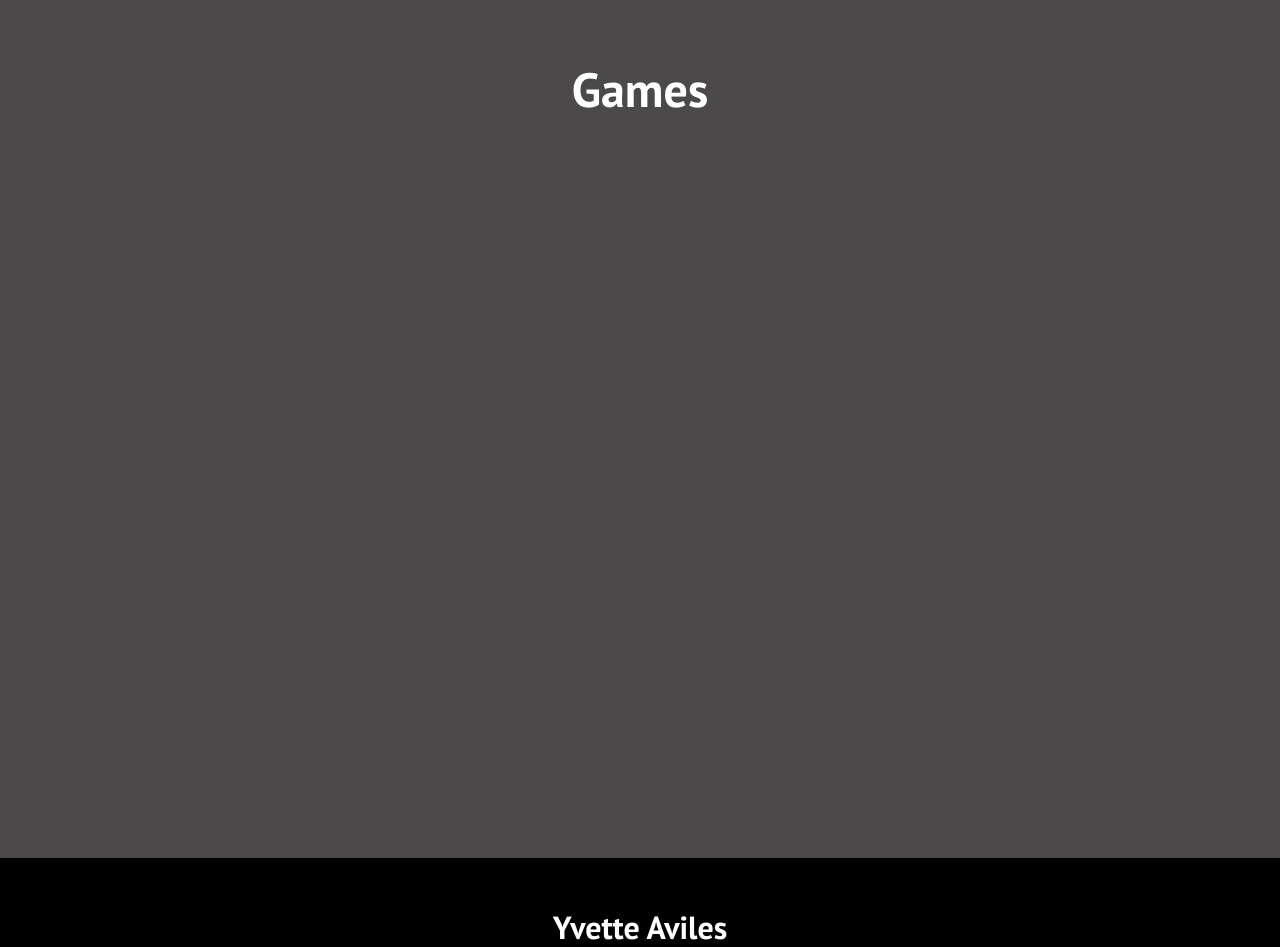
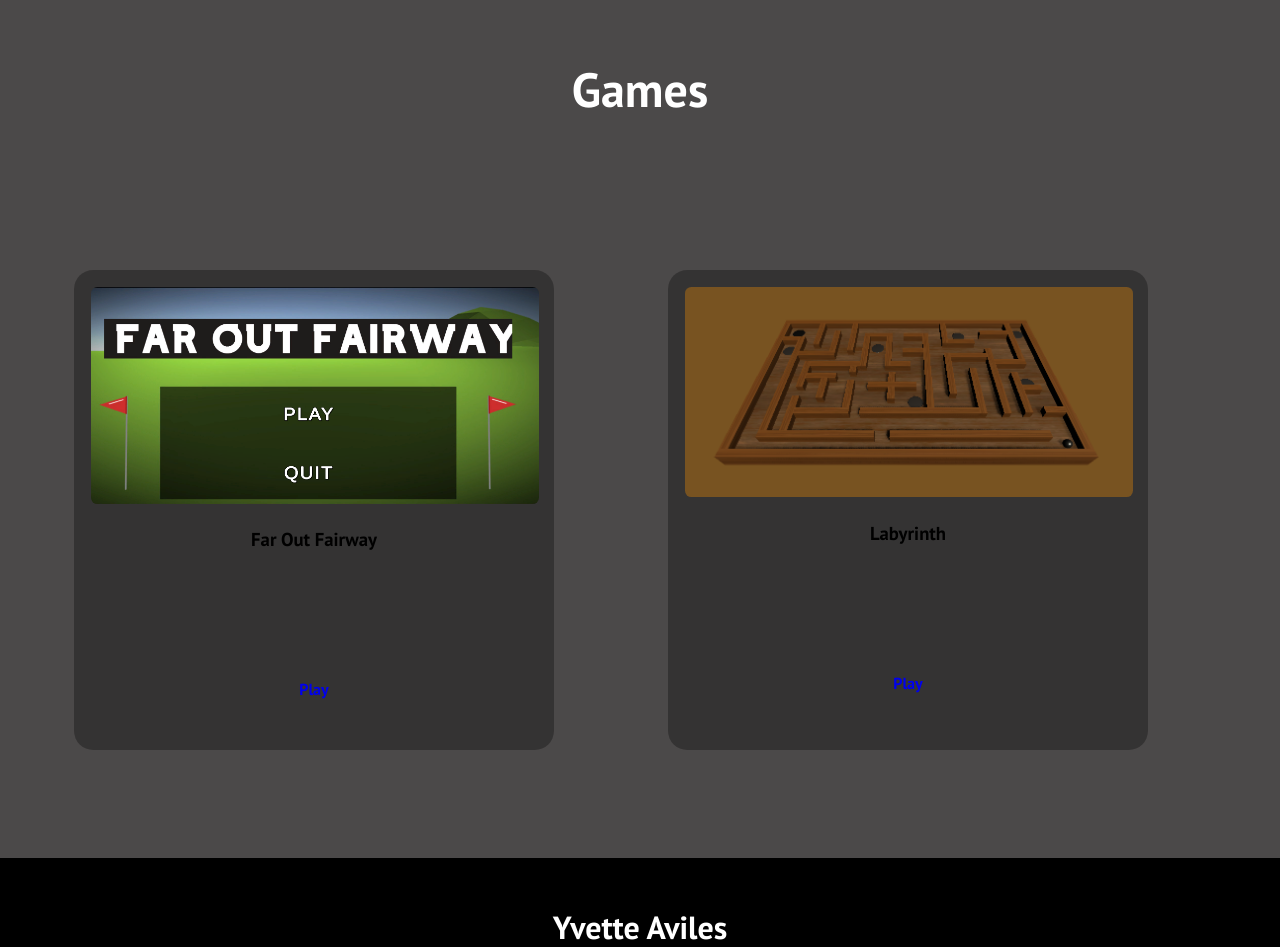
Before and after one commit to mbarto202/react-dg-website, a React (Create React App) app: page / in a window 1280 px wide. Shown: the part 2400-3347 px from the top of the page. Built offline with nearby package versions, Linux system fonts and the light colour scheme; the HTML template or start-up script is replaced by a standard one.

Commit message:
copied over games from uni

```diff
--- a/src/components/games/Games.jsx
+++ b/src/components/games/Games.jsx
@@ -1,10 +1,33 @@
 import React from 'react'
 import './games.css'
+import IMG1 from '../../assets/demo-pic.png'
+import IMG3 from '../../assets/demo-pic3.PNG'
 
 const Games = () => {
   return (
     <section id='games'>
       <h1 className='section_title'>Games</h1>
+      <div className='container games_container'>
+        <article className='games_item'>
+          <div className='games_img'>
+            <img src= {IMG1} alt=''/>
+          </div>
+          <h3>Far Out Fairway</h3>
+          <div className='games_item-cta'>
+            <a href="https://play.unity.com/mg/other/team-project-2-build-1"  className='btn btn-primary' target='_blank'>Play</a>
+          </div>
+        </article>
+
+        <article className='games_item'>
+          <div className='games_img'>
+            <img src={IMG3} alt=''/>
+          </div>
+          <h3>Labyrinth</h3>
+          <div className='games_item-cta'>
+            <a href="https://play.unity.com/mg/other/crazy-labyrinth-team-t"  className='btn btn-primary' target='_blank'>Play</a>
+          </div>
+        </article>
+      </div>
     </section>
   )
 }
--- a/src/components/games/games.css
+++ b/src/components/games/games.css
@@ -8,3 +8,39 @@
     background-color: rgb(75, 73, 73);
     height: 100vh;
 }
+
+.games_container {
+    display: grid;
+    grid-template-columns: repeat(3, 1fr);
+    gap: 2.5rem;
+}
+
+.games_item {
+    margin-top: 150px;
+    margin-left: 74px;
+    text-align: center;
+    background: rgba(0, 0, 0, 0.3);
+    padding: 1rem;
+    border-radius: 1.2rem;
+    border: 1px solid transparent;
+    width: 30rem;
+    height: 30rem;
+}
+
+.games_item-cta {
+    padding-top: 6rem;
+}
+
+.games_img img{
+    border-radius: 0.4rem;
+    width: 28rem;
+}
+
+.games_item h3 {
+    margin: 1.2rem 0 2rem;
+}
+
+h2 {
+    position: relative;
+    top: 50px;
+}
```
Also changed, not shown: src/assets/demo-pic.png (added), src/assets/demo-pic3.PNG (added).
